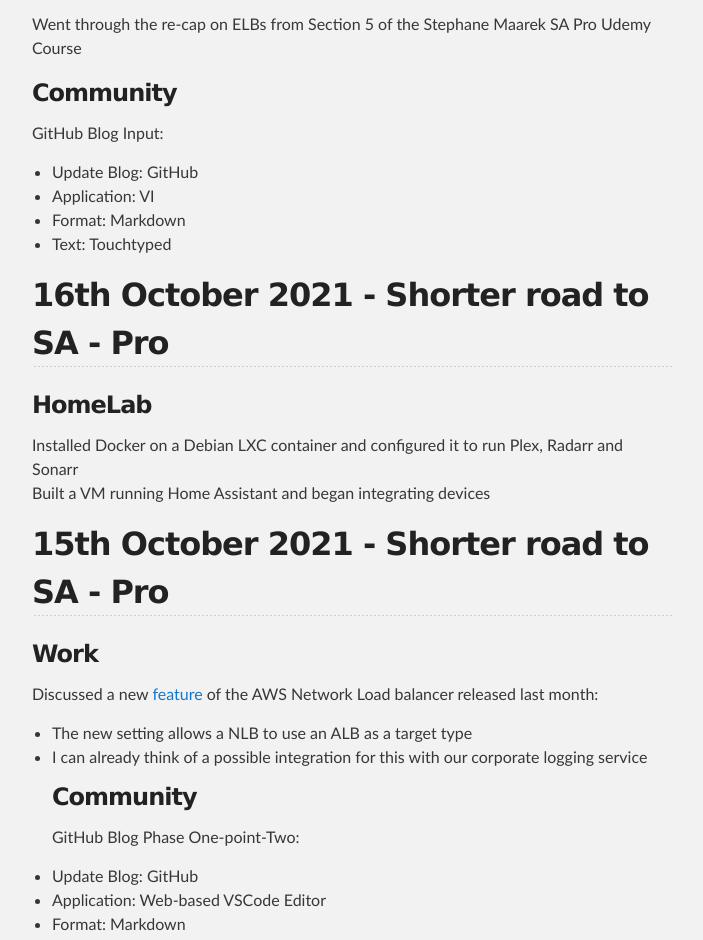
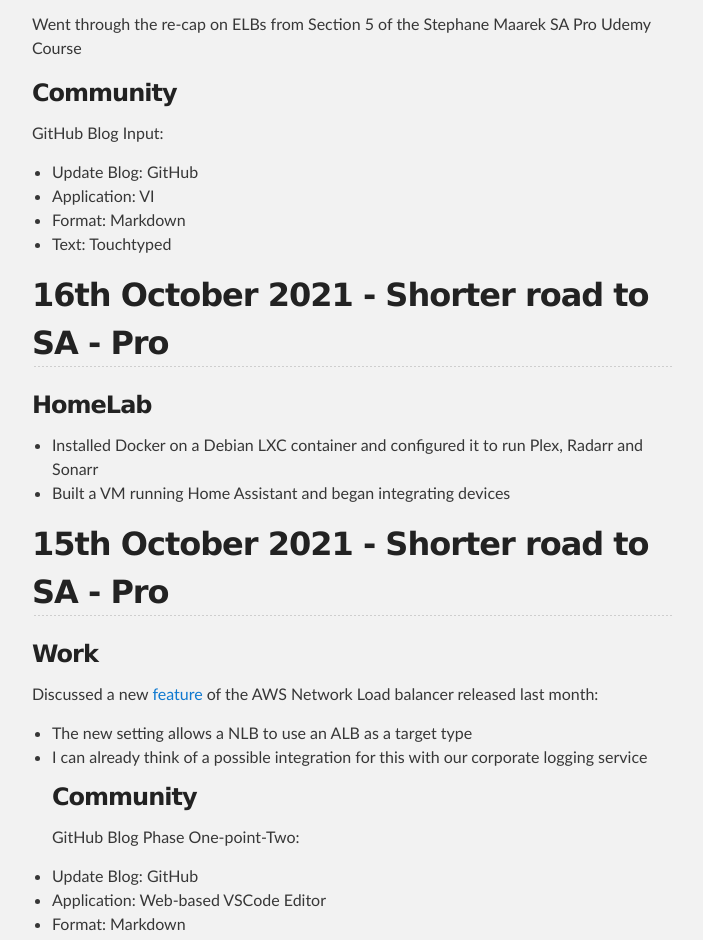
Before and after one commit to adamp-github/adamp-github.github.io, a Jekyll site: the page built from index.md, in a window 1280 px wide. Shown: the part 761-1701 px from the top of the page, without its empty margins (288-991 px from the left). Built offline with Jekyll 4.4.1, drawn with Linux system fonts in a browser that asks for light colours; our own code applies the rules of GitHub Pages for plain Markdown files.

```diff
--- a/index.md
+++ b/index.md
@@ -14,8 +14,8 @@ GitHub Blog Input:
 
 ## 16th October 2021 - Shorter road to SA - Pro
 ### HomeLab
-Installed Docker on a Debian LXC container and configured it to run Plex, Radarr and Sonarr
-Built a VM running Home Assistant and began integrating devices
+- Installed Docker on a Debian LXC container and configured it to run Plex, Radarr and Sonarr
+- Built a VM running Home Assistant and began integrating devices
 
 ## 15th October 2021 - Shorter road to SA - Pro
 ### Work
```
